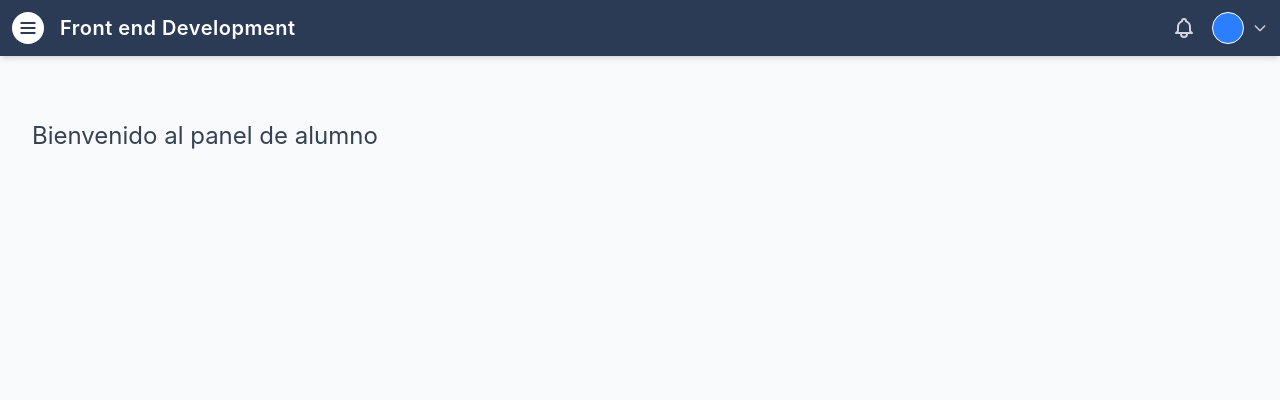
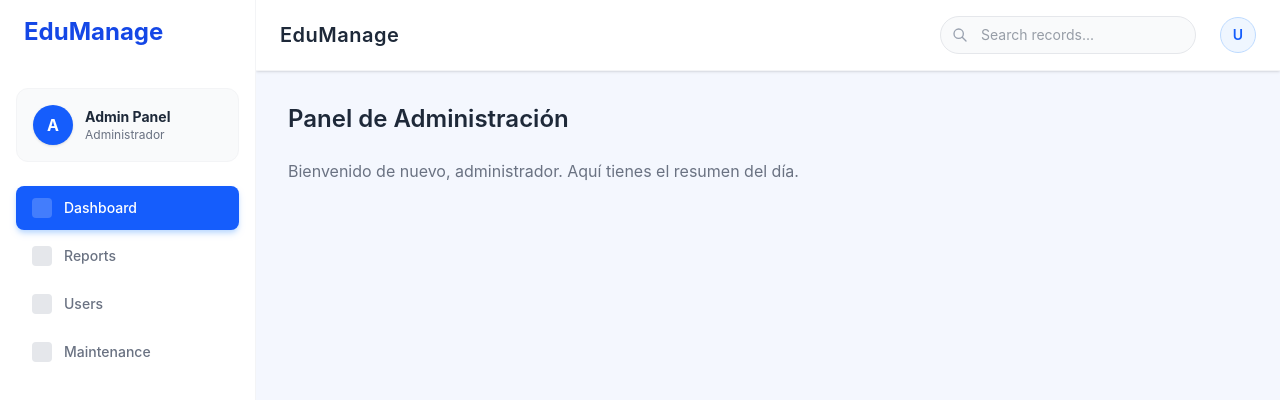
Before and after one commit to jsantander-cl/ReporteDeHoras-Funval, a React (Vite) app: page / in a window 1280 px wide. Shown: the top 400 px of the page. Built offline with nearby package versions, Linux system fonts and the light colour scheme.

Commit message:
feat: rediseñar layout principal con Navbar optimizado y nuevo Sidebar

```diff
--- a/src/App.jsx
+++ b/src/App.jsx
@@ -1,37 +1,35 @@
 import Navbar from './components/Navbar';
+import Sidebar from './components/Sidebar';
 
 export default function App() {
-  const tipoDeUsuarioLogueado = 'student';
+  const tipoDeUsuarioLogueado = 'admin'; // Cambia a 'student' para probar la otra vista
 
   return (
-    <div className="min-h-screen bg-gray-50">
+    <div className="min-h-screen bg-[#f4f7fe] font-sans text-gray-800">
 
-      {/* VISTA DEL ALUMNO */}
       {tipoDeUsuarioLogueado === 'student' && (
-        <>
-          <Navbar
-            title="Front end Development"
-            showSearch={false}
-            role="student"
-          />
-          <main className="p-8">
-            <h2 className="text-2xl text-gray-700">Bienvenido al panel de alumno</h2>
+        <div className="flex flex-col h-screen">
+          <Navbar role="student" />
+          <main className="p-8 flex-1">
+            <h2 className="text-2xl font-semibold">Bienvenido al panel de alumno</h2>
           </main>
-        </>
+        </div>
       )}
 
-      {/* VISTA DEL ADMINISTRADOR */}
       {tipoDeUsuarioLogueado === 'admin' && (
-        <>
-          <Navbar
-            title="Cursos"
-            showSearch={true}
-            role="admin"
-          />
-          <main className="p-8">
-            <h2 className="text-2xl text-gray-700">Panel de control de administrador</h2>
-          </main>
-        </>
+        <div className="flex h-screen overflow-hidden">
+          <Sidebar />
+
+          {/* Contenedor derecho para el Navbar y el contenido principal */}
+          <div className="flex-1 flex flex-col overflow-y-auto">
+            <Navbar role="admin" />
+            <main className="p-8">
+              <h2 className="text-2xl font-semibold mb-6">Panel de Administración</h2>
+              <p className="text-gray-500">Bienvenido de nuevo, administrador. Aquí tienes el resumen del día.</p>
+              {/* Aquí irían las tarjetas de métricas y gráficos de tu imagen */}
+            </main>
+          </div>
+        </div>
       )}
 
     </div>
--- a/src/components/Navbar.jsx
+++ b/src/components/Navbar.jsx
@@ -1,100 +1,53 @@
-import { useState } from 'react';
+export default function Navbar({ role }) {
+  return (
+    <nav className="bg-white px-6 py-4 flex justify-between items-center shadow-sm border-b border-gray-100">
 
-export default function Navbar({ title, showSearch, role }) {
-  const [isSidebarOpen, setIsSidebarOpen] = useState(false);
-  const [isUserMenuOpen, setIsUserMenuOpen] = useState(false);
-
-  const adminLinks = ["Curso Uno", "Curso Dos", "Curso Tres", "Curso Cuatro"];
-  const studentLinks = ["Informacion", "Reportar Horas", "Horas Reportadas"];
-
-  const currentLinks = role === 'admin' ? adminLinks : studentLinks;
-
-  return (
-    <div className="relative font-sans text-gray-800 mb-8">
-
-      {/* BARRA SUPERIOR AZUL */}
-      <nav className="bg-[#2b3a55] text-white p-3 flex justify-between items-center shadow-md">
-
-        {/* LADO IZQUIERDO */}
+      {/* LADO IZQUIERDO: Logo (Solo para alumno, el admin lo tiene en el sidebar) */}
       <div className="flex items-center gap-4">
-          <button
-            onClick={() => setIsSidebarOpen(!isSidebarOpen)}
-            className="w-8 h-8 bg-white rounded-full flex items-center justify-center text-[#2b3a55] hover:bg-gray-200 transition-colors focus:outline-none"
-          >
-            <svg className="w-5 h-5" fill="none" stroke="currentColor" strokeWidth="2.5" viewBox="0 0 24 24">
-              <path strokeLinecap="round" strokeLinejoin="round" d="M4 6h16M4 12h16M4 18h16" />
+        {role === 'student' ? (
+          <div className="flex items-center gap-3">
+            <button className="text-gray-500 hover:text-blue-600 focus:outline-none">
+              <svg className="w-6 h-6" fill="none" stroke="currentColor" viewBox="0 0 24 24">
+                <path strokeLinecap="round" strokeLinejoin="round" strokeWidth="2" d="M4 6h16M4 12h16M4 18h16" />
               </svg>
             </button>
+            <h1 className="text-xl font-bold text-blue-700">EduManage</h1>
+          </div>
+        ) : (
+          <h1 className="text-xl font-semibold text-gray-800 tracking-wide">EduManage</h1>
+        )}
+      </div>
 
-          <h1 className="text-xl font-semibold tracking-wide">
-            {title}
-          </h1>
+      {/* LADO DERECHO: Buscador y Perfil */}
+      <div className="flex items-center gap-6">
 
-          {showSearch && (
-            <div className="relative ml-2">
+        {/* Buscador (Condicional según el rol y la imagen) */}
+        {role === 'admin' ? (
+          <div className="relative hidden md:block">
             <div className="absolute inset-y-0 left-0 pl-3 flex items-center pointer-events-none">
-                <svg className="w-4 h-4 text-gray-500" fill="none" stroke="currentColor" viewBox="0 0 24 24">
+              <svg className="w-4 h-4 text-gray-400" fill="none" stroke="currentColor" viewBox="0 0 24 24">
                 <path strokeLinecap="round" strokeLinejoin="round" strokeWidth="2" d="M21 21l-6-6m2-5a7 7 0 11-14 0 7 7 0 0114 0z" />
               </svg>
             </div>
-
             <input
               type="text"
-                className="py-1 pl-9 pr-4 rounded-full text-sm text-gray-800 focus:outline-none focus:ring-2 focus:ring-blue-400 shadow-inner w-56 md:w-72"
-                placeholder=""
+              className="py-2 pl-10 pr-4 bg-gray-50 border border-gray-200 rounded-full text-sm text-gray-700 focus:outline-none focus:ring-2 focus:ring-blue-500 w-64"
+              placeholder="Search records..."
             />
           </div>
-          )}
-        </div>
-
-        {/* LADO DERECHO */}
-        <div className="flex items-center gap-4">
-          <button className="text-gray-300 hover:text-white focus:outline-none transition-colors">
-            <svg className="w-6 h-6" fill="none" stroke="currentColor" viewBox="0 0 24 24">
-              <path strokeLinecap="round" strokeLinejoin="round" strokeWidth="2" d="M15 17h5l-1.405-1.405A2.032 2.032 0 0118 14.158V11a6.002 6.002 0 00-4-5.659V5a2 2 0 10-4 0v.341C7.67 6.165 6 8.388 6 11v3.159c0 .538-.214 1.055-.595 1.436L4 17h5m6 0v1a3 3 0 11-6 0v-1m6 0H9" />
+        ) : (
+          <button className="text-gray-400 hover:text-blue-600">
+            <svg className="w-5 h-5" fill="none" stroke="currentColor" viewBox="0 0 24 24">
+              <path strokeLinecap="round" strokeLinejoin="round" strokeWidth="2" d="M21 21l-6-6m2-5a7 7 0 11-14 0 7 7 0 0114 0z" />
             </svg>
           </button>
+        )}
 
-          <div className="relative flex items-center gap-2">
-            <div className="w-8 h-8 bg-blue-500 rounded-full border border-white"></div>
-
-            <button
-              onClick={() => setIsUserMenuOpen(!isUserMenuOpen)}
-              className="text-gray-300 hover:text-white focus:outline-none"
-            >
-              <svg className="w-4 h-4" fill="none" stroke="currentColor" viewBox="0 0 24 24">
-                <path strokeLinecap="round" strokeLinejoin="round" strokeWidth="2" d="M19 9l-7 7-7-7" />
-              </svg>
-            </button>
-
-            {isUserMenuOpen && (
-              <div className="absolute right-0 top-full mt-3 w-40 bg-white rounded-md shadow-lg py-1 z-50 border border-gray-200">
-                <button
-                  className="block w-full text-left px-4 py-2 text-sm text-red-600 hover:bg-red-50 transition-colors"
-                  onClick={() => console.log("Cerrando sesión...")}
-                >
-                  Cerrar sesión
+        {/* Avatar de Usuario */}
+        <button className="w-9 h-9 rounded-full bg-blue-50 border border-blue-200 flex items-center justify-center text-blue-600 hover:bg-blue-100 transition-colors">
+          <span className="text-sm font-semibold">U</span>
         </button>
       </div>
-            )}
-          </div>
-        </div>
     </nav>
-
-      {/* MENÚ LATERAL (SIDEBAR) */}
-      {isSidebarOpen && (
-        <div className="absolute left-0 top-full mt-1 w-64 bg-[#fdfaf3] border-l-4 border-[#2b3a55] shadow-lg z-10">
-          <ul className="flex flex-col">
-            {currentLinks.map((link, index) => (
-              <li key={index} className="border-b-2 border-[#2b3a55] last:border-b-4">
-                <a href="#" className="block py-2 px-4 text-lg text-gray-700 hover:bg-gray-100 transition-colors">
-                  {link}
-                </a>
-              </li>
-            ))}
-          </ul>
-        </div>
-      )}
-    </div>
   );
 }
--- /dev/null
+++ b/src/components/Sidebar.jsx
@@ -0,0 +1,49 @@
+export default function Sidebar() {
+  const adminLinks = [
+    { name: "Dashboard", active: true },
+    { name: "Reports", active: false },
+    { name: "Users", active: false },
+    { name: "Maintenance", active: false }
+  ];
+
+  return (
+    <aside className="w-64 bg-white border-r border-gray-100 flex flex-col">
+      {/* Logo */}
+      <div className="h-16 flex items-center px-6">
+        <h1 className="text-2xl font-bold text-blue-700">EduManage</h1>
+      </div>
+
+      {/* Tarjeta de Perfil Admin */}
+      <div className="px-4 py-6">
+        <div className="bg-gray-50 rounded-xl p-4 flex items-center gap-3 border border-gray-100">
+          <div className="w-10 h-10 bg-blue-600 rounded-full flex items-center justify-center text-white font-bold shadow-sm">
+            A
+          </div>
+          <div>
+            <p className="text-sm font-bold text-gray-800">Admin Panel</p>
+            <p className="text-xs text-gray-500">Administrador</p>
+          </div>
+        </div>
+      </div>
+
+      {/* Enlaces de Navegación */}
+      <nav className="flex-1 px-4 space-y-1">
+        {adminLinks.map((link, index) => (
+          <a
+            key={index}
+            href="#"
+            className={`flex items-center gap-3 px-4 py-3 rounded-lg text-sm font-medium transition-colors ${
+              link.active
+                ? 'bg-blue-600 text-white shadow-md shadow-blue-200'
+                : 'text-gray-500 hover:bg-gray-50 hover:text-blue-600'
+            }`}
+          >
+            {/* Ícono de ejemplo genérico*/}
+            <div className={`w-5 h-5 rounded ${link.active ? 'bg-white/20' : 'bg-gray-200'}`}></div>
+            {link.name}
+          </a>
+        ))}
+      </nav>
+    </aside>
+  );
+}
```
Lines whose indentation alone changed are shown as unchanged.
